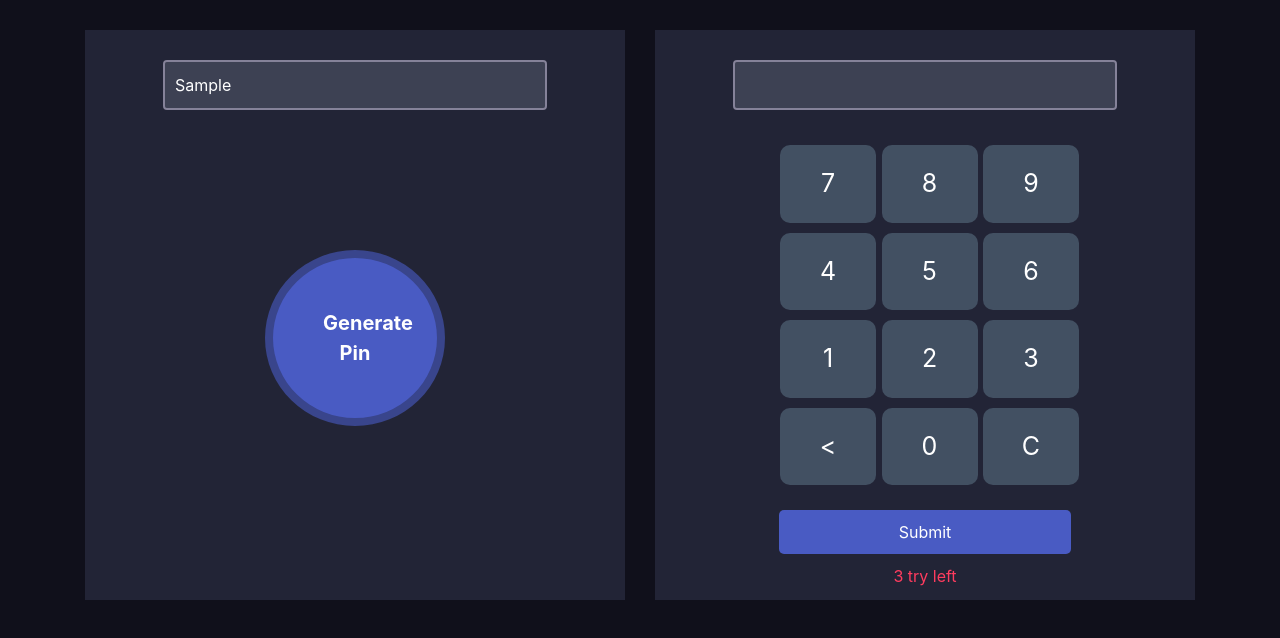
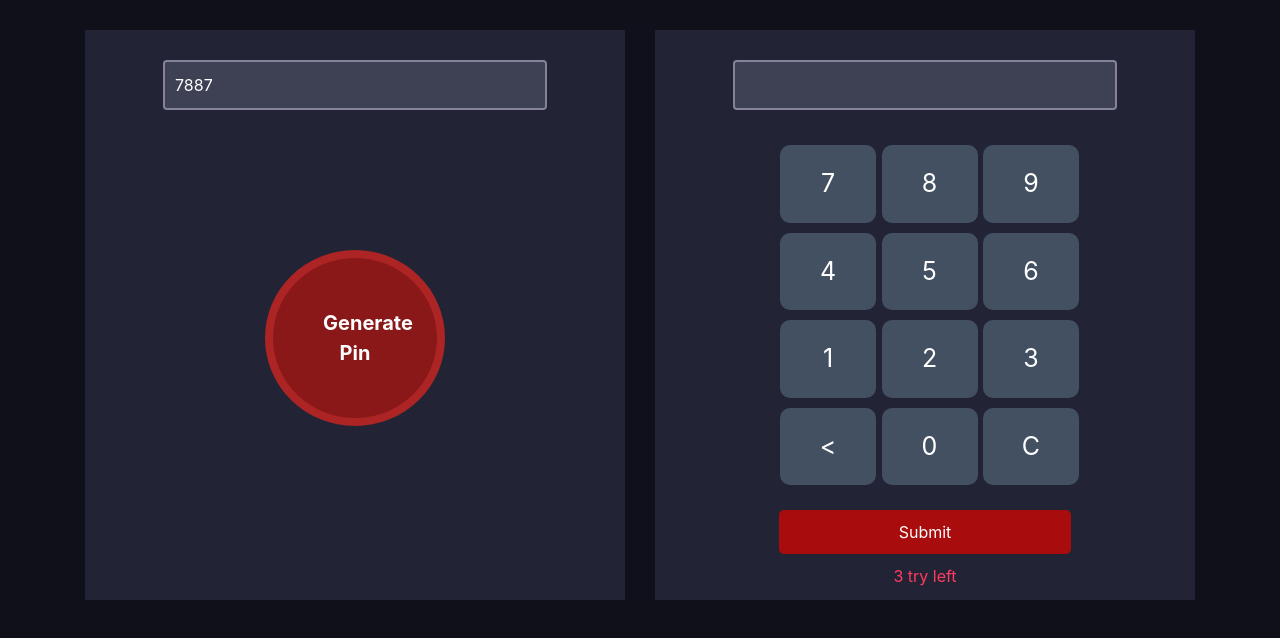
Before and after one commit to salman-saleihin/Varification-Pin-Matcher, a plain HTML site: page index.html in a window 1280 px wide. Both pictures are taken after typing "Sample" into the empty fields and a click on the button "Generate Pin". Drawn offline with nearby package versions, Linux system fonts and the light colour scheme.

Commit message:
generate code option JS Compleate.

```diff
--- a/index.html
+++ b/index.html
@@ -57,7 +57,35 @@
                 <p id="pin-success" class="notify">✅ Pin Matched... Secret door is opening for you</p>
             </div>
         </div>
-        <script src="js/app.js"></script>
+
+        <script>
+
+            function generatePin(){
+                const random = Math.round(Math.random()*10000);
+                return random;
+            }
+
+            function getPin(){
+                const pin = generatePin() ;
+                const pinString = pin + "" ;
+                if (pinString.length === 4){
+
+                    return pin ;
+                } else{
+                return getPin();
+            }
+
+            }
+
+            document.getElementById("generate-pin").addEventListener("click" , function(){
+
+                const pin = getPin() ;
+
+                const displayPinField = document.getElementById("display-pin") ;
+                displayPinField.value = pin ;
+            })
+
+        </script>
 </body>
 
 </html>
--- a/style.css
+++ b/style.css
@@ -20,8 +20,8 @@ body {
     width: 180px;
     padding: 50px;
     border-radius: 50%;
-    border: 8px solid #39458C;
-    background-color: #495BC3;
+    border: 8px solid #ac2424;
+    background-color: #8a1818;
     color: #ffffff;
     font-weight: bold;
     font-size: 20px;
@@ -84,7 +84,7 @@ color: #E0B612;
     margin-top: 20px;
     padding: 10px 120px;
     border-radius: 5px;
-    background: #495BC3;
+    background: #a80c0c;
     color: #fff;
 }
 .notify {
```
